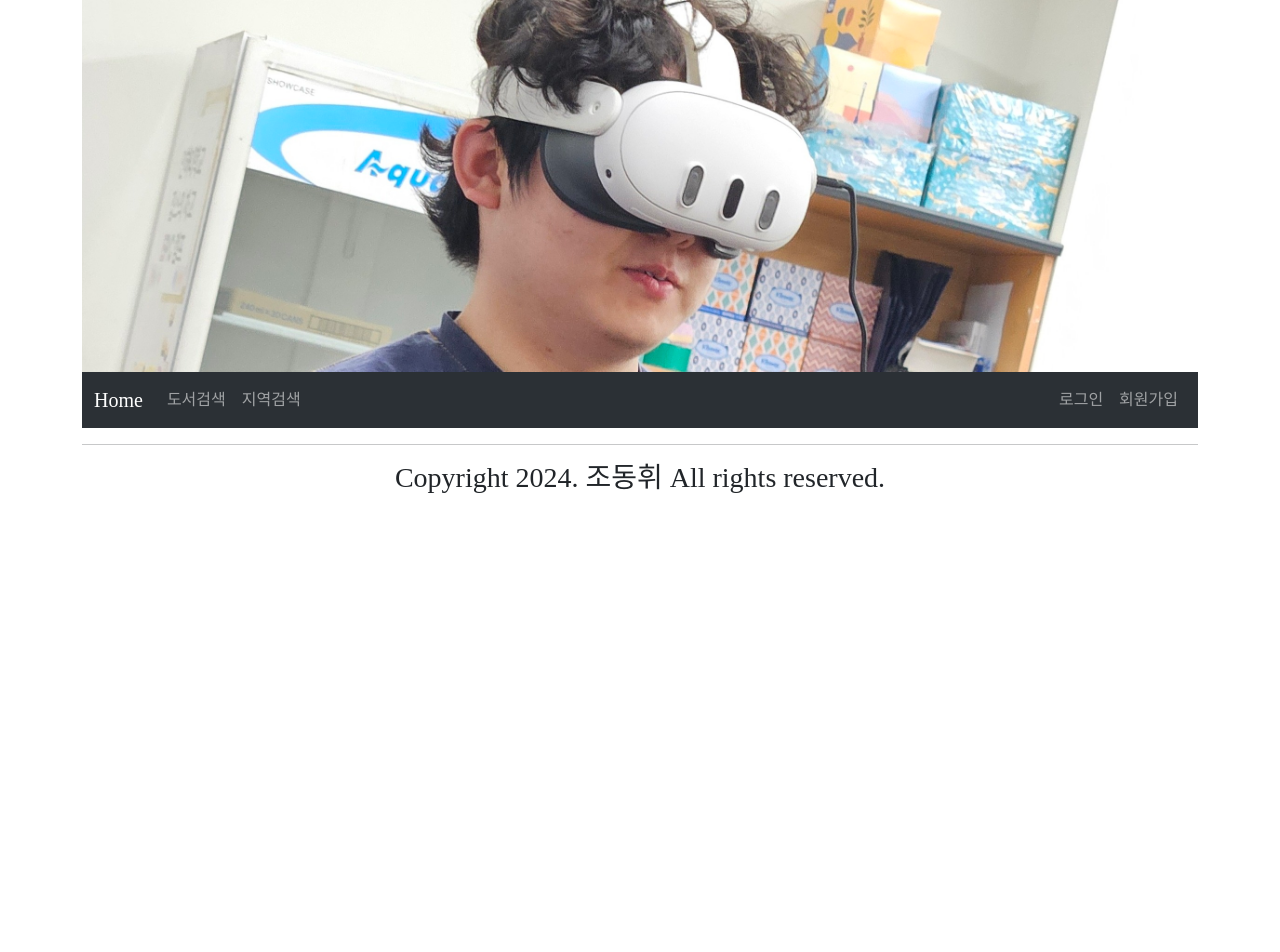
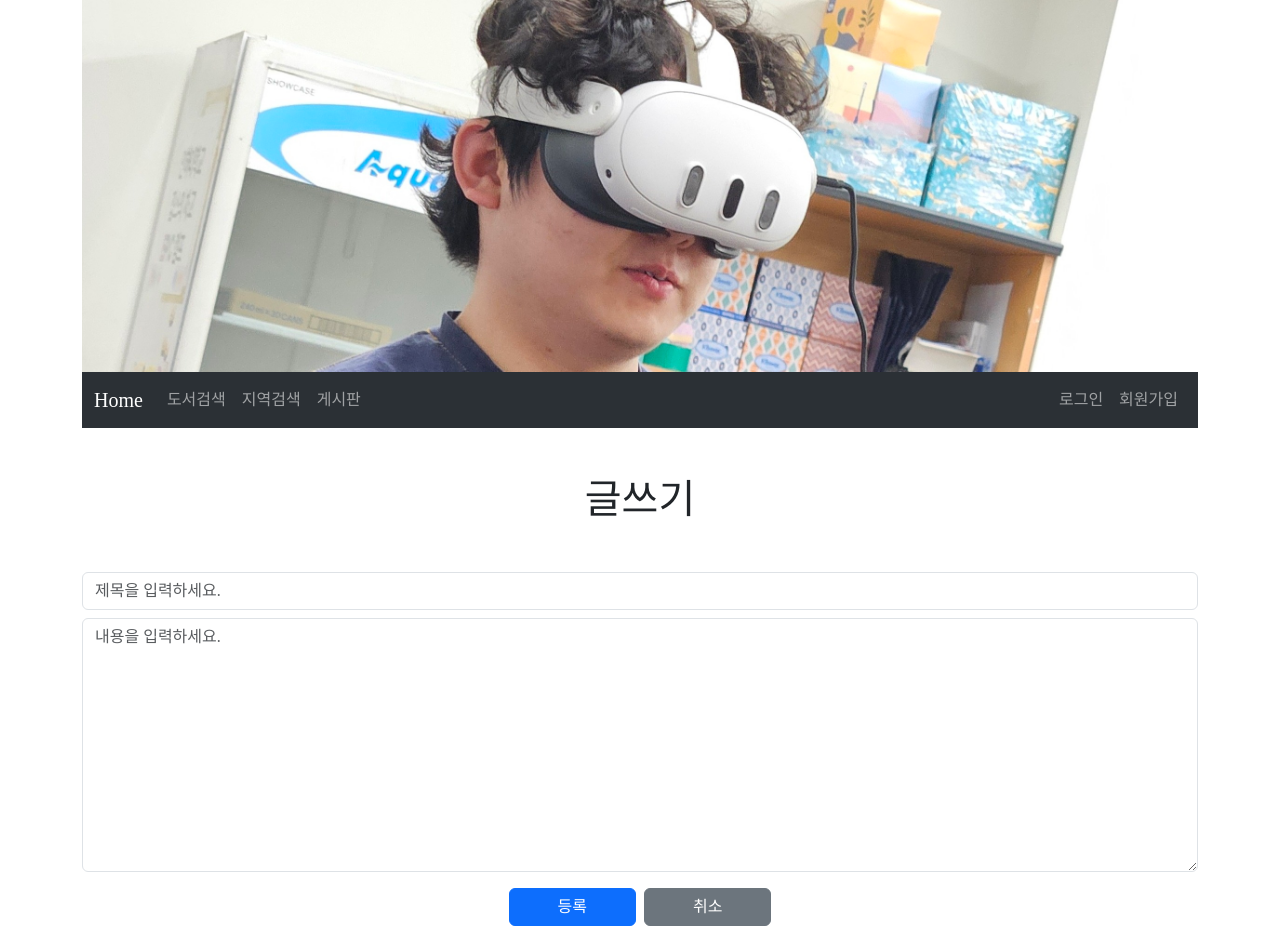
Before and after one commit to DongHwiCho/bbs, a React (Create React App) app: page /bbs/insert in a window 1280 px wide. Shown: the top 952 px of the page. Before the commit the page ends 800 px from the top, so only its background shows below. Built offline with nearby package versions, Linux system fonts and the light colour scheme; a web font is replaced by a local one.

Commit message:
Week13 : Add BBS page

```diff
--- a/package.json
+++ b/package.json
@@ -9,6 +9,7 @@
     "axios": "^1.6.8",
     "bootstrap": "^5.3.3",
     "firebase": "^10.11.1",
+    "moment": "^2.30.1",
     "react": "^18.3.1",
     "react-bootstrap": "^2.10.2",
     "react-daum-postcode": "^3.1.3",
--- a/src/components/Menu.jsx
+++ b/src/components/Menu.jsx
@@ -10,6 +10,8 @@ import Locals from './local/Locals';
 import Favorite from './local/Favorite';
 import Join from './user/Join';
 import Mypage from './user/Mypage';
+import ListPage from './bbs/ListPage';
+import InsertPage from './bbs/InsertPage';
 
 const Menu = () => {
     const navi = useNavigate();
@@ -41,6 +43,7 @@ const Menu = () => {
                                 <Nav.Link href="/favorite">즐겨찾기</Nav.Link>
                             </>
                         }
+                        <Nav.Link href='/bbs'>게시판</Nav.Link>
                     </Nav>
                     {sessionStorage.getItem('email') ?
                         <Nav>
@@ -65,6 +68,8 @@ const Menu = () => {
                 <Route path='/favorite' element={<Favorite/>}/>
                 <Route path='/join' element={<Join/>}/>
                 <Route path='/mypage' element={<Mypage/>}/>
+                <Route path='/bbs' element={<ListPage/>}/>
+                <Route path='/bbs/insert' element={<InsertPage/>}/>
             </Routes>
         </>
     );
--- /dev/null
+++ b/src/components/bbs/InsertPage.jsx
@@ -0,0 +1,59 @@
+import React, { useState } from 'react'
+import { Row, Col, Form, Button } from 'react-bootstrap'
+import { app } from '../../firebaseInit'
+import { getFirestore, addDoc, collection } from 'firebase/firestore'
+import moment from 'moment'
+
+const InsertPage = () => {
+    const db = getFirestore(app);
+
+    const [form, setForm] = useState({
+        title:'',
+        contents:''
+    });
+
+    const {title, contents} = form;
+
+    const onChangeForm = (e) => {
+        setForm({...form, [e.target.name]:e.target.value});
+    };
+
+    const onInsert = async() => {
+        if(title==="" || contents===""){
+            alert("제목 및 내용을 입력해주세요.");
+            return;
+        }
+        if(!window.confirm("등록하시겠습니까?")){
+            return;
+        }
+        //게시글 등록 프로세스
+        const data = {
+            email: sessionStorage.getItem("email"),
+            title,
+            contents,
+            date: moment(new Date()).format("YYYY-MM-DD HH:mm:ss"),
+        };
+        // console.log(data);
+        await addDoc(collection(db, 'posts'), data);
+        window.location.href = '/bbs'
+
+    };
+
+    return (
+        <Row className='my-5 justify-content-center'>
+            <Col>
+                <h1>글쓰기</h1>
+                <div className='mt-5'>
+                    <Form.Control name='title' value={title} onChange={onChangeForm} placeholder='제목을 입력하세요.' className='mb-2'/>
+                    <Form.Control name='contents' value={contents} onChange={onChangeForm} as="textarea" rows={10} placeholder='내용을 입력하세요.'/>
+                    <div className='mt-3 text-center'>
+                        <Button onClick={onInsert} className='px-5 me-2'>등록</Button>
+                        <Button variant='secondary' className='px-5'>취소</Button>
+                    </div>
+                </div>
+            </Col>
+        </Row>
+    )
+}
+
+export default InsertPage
--- /dev/null
+++ b/src/components/bbs/ListPage.jsx
@@ -0,0 +1,24 @@
+import React from 'react'
+import { Row, Col, Button } from 'react-bootstrap'
+
+const ListPage = () => {
+    const email = sessionStorage.getItem('email');
+    const uid = sessionStorage.getItem('uid');
+
+    return (
+        <Row className='my-5 justify-content-center'>
+            <Col xs={12} md={10} lg={8}>
+                <h1 className='mb-5'>게시글목록</h1>
+                {uid &&
+                    <div className='text-end'>
+                        <a href='/bbs/insert'>
+                            <Button className='px-5'>글쓰기</Button>
+                        </a>
+                    </div>
+                }
+            </Col>
+        </Row>
+    )
+}
+
+export default ListPage
```
Also changed, not shown: 1 other file (tests, documents, lock files or other folders).
